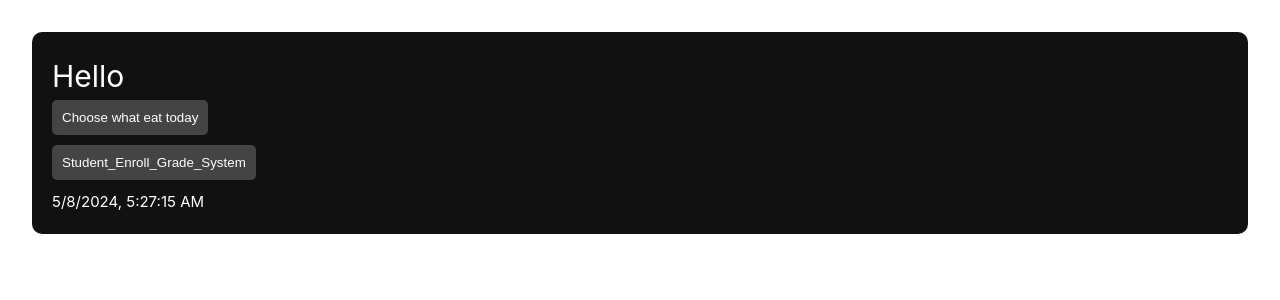
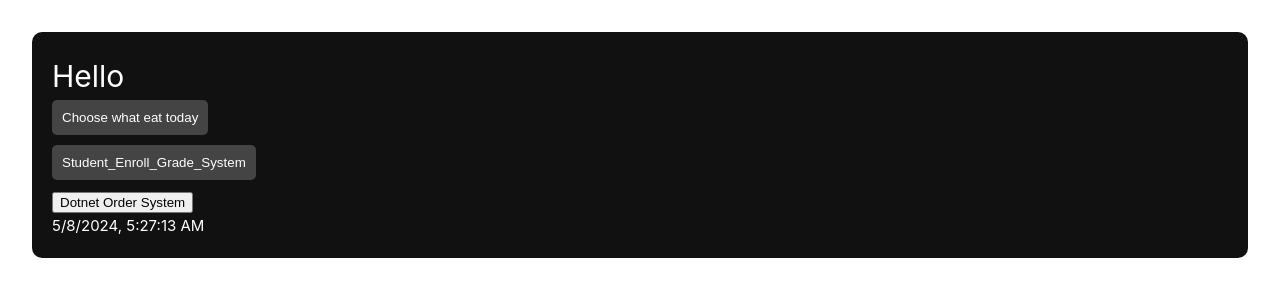
Before and after one commit to L1TangDingZhen/Student_Enroll_Grade_System, a Vue app in the folder front_end/: page / in a window 1280 px wide. Shown: the top 300 px of the page. Built offline with nearby package versions, Linux system fonts and the light colour scheme; no server answers.

Commit message:
new dotnet

```diff
--- a/front_end/src/views/HomeView.vue
+++ b/front_end/src/views/HomeView.vue
@@ -8,6 +8,10 @@
     <router-link to="/login">
       <input type="button" value="Student_Enroll_Grade_System">
     </router-link>
+
+    <a href="https://github.com/L1TangDingZhen/Dotnet_Order_System" target="_blank">
+      <button>Dotnet Order System</button>
+    </a>
 
     <p>{{ currentTime }}</p>
   </div>
```
